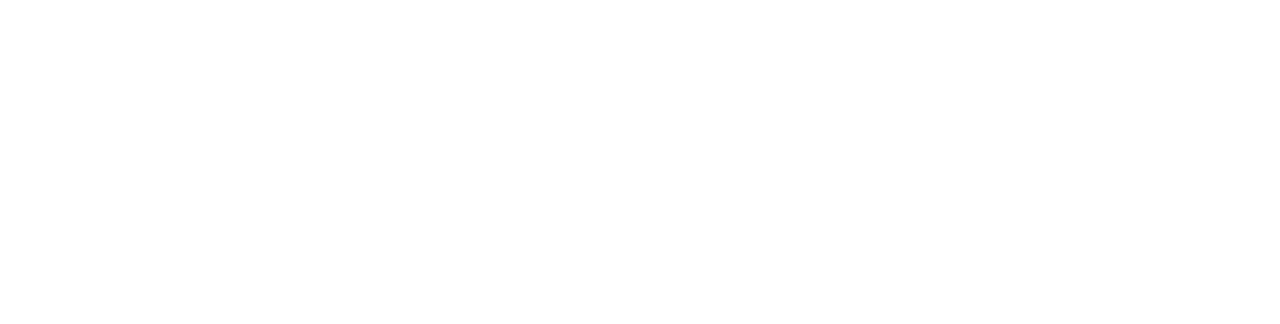
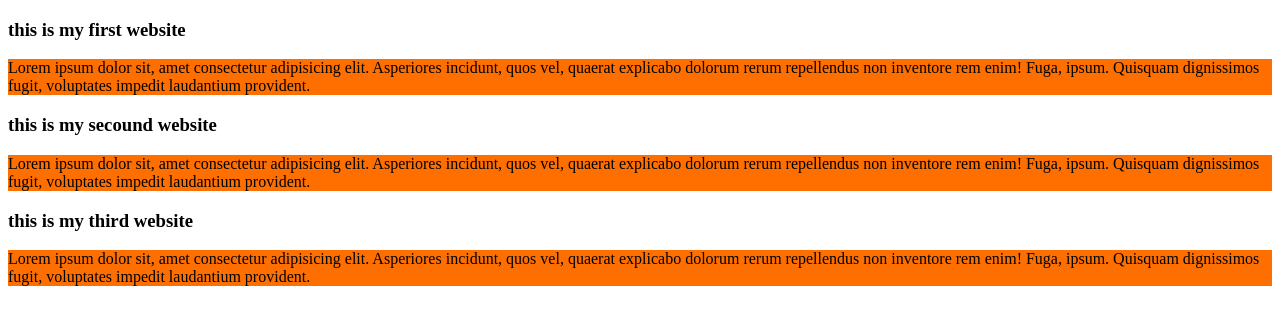
Before and after one commit to akashdatta01764/my-simple-website, a plain HTML site: page index.html in a window 1280 px wide. Drawn offline with Linux system fonts and the light colour scheme.

Commit message:
addes scaund and thrid blog

```diff
--- a/index.html
+++ b/index.html
@@ -3,9 +3,21 @@
 <head>
     <meta charset="UTF-8">
     <meta name="viewport" content="width=device-width, initial-scale=1.0">
-    <title>My simple website</title>
+    <title><strong>My simple website</strong></title>
+    <link rel="stylesheet" href="style/style.css">
 </head>
 <body>
-
+    <h3><strong>this is my first website</strong></h3>
+    <div>
+        Lorem ipsum dolor sit, amet consectetur adipisicing elit. Asperiores incidunt, quos vel, quaerat explicabo dolorum rerum repellendus non inventore rem enim! Fuga, ipsum. Quisquam dignissimos fugit, voluptates impedit laudantium provident.
+    </div>
+    <h3>this is my secound website</h3>
+    <div>
+        Lorem ipsum dolor sit, amet consectetur adipisicing elit. Asperiores incidunt, quos vel, quaerat explicabo dolorum rerum repellendus non inventore rem enim! Fuga, ipsum. Quisquam dignissimos fugit, voluptates impedit laudantium provident.
+    </div>
+    <h3>this is my third website</h3>
+    <div>
+        Lorem ipsum dolor sit, amet consectetur adipisicing elit. Asperiores incidunt, quos vel, quaerat explicabo dolorum rerum repellendus non inventore rem enim! Fuga, ipsum. Quisquam dignissimos fugit, voluptates impedit laudantium provident.
+    </div>
 </body>
 </html>
--- /dev/null
+++ b/style/style.css
@@ -0,0 +1,5 @@
+div{
+    background-color: rgb(255, 111, 0);
+    padding: 10 px;
+
+}
```
